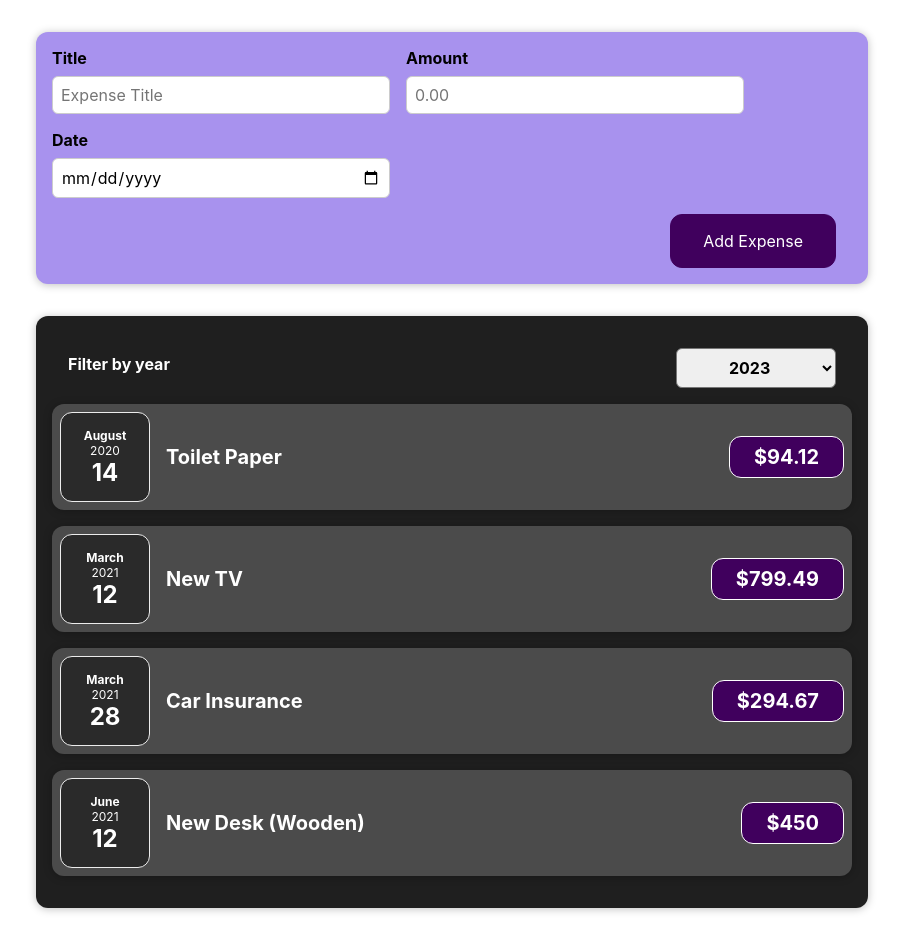
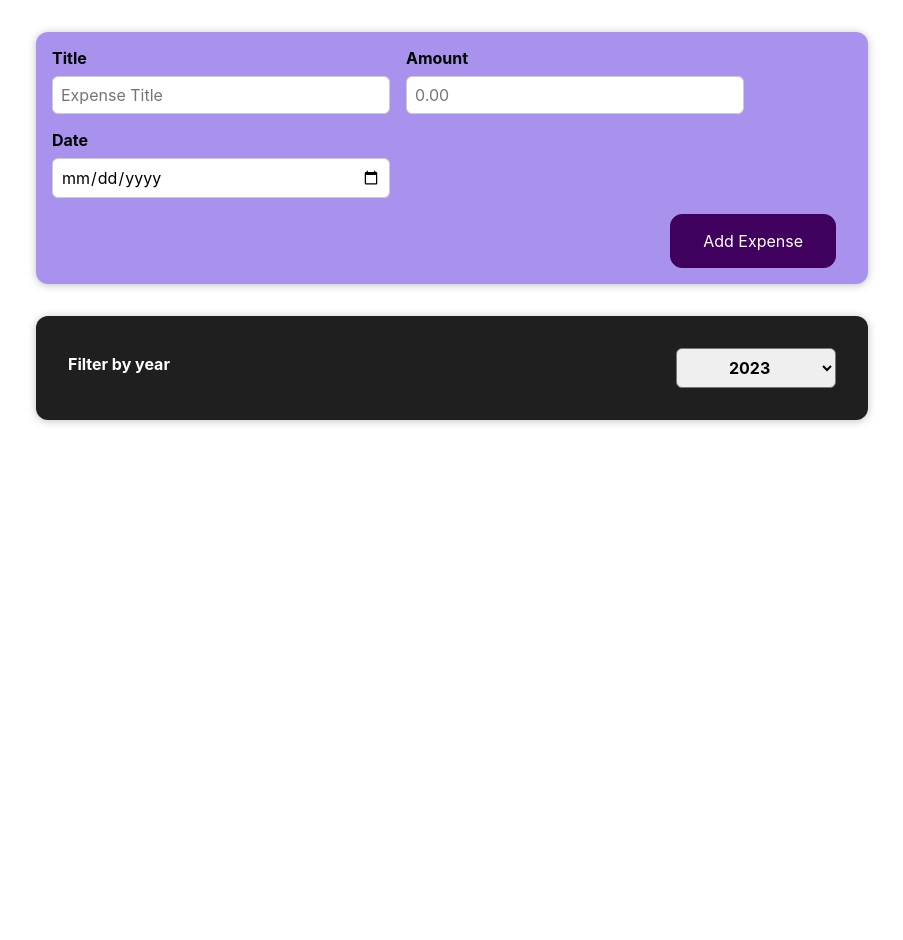
Before and after one commit to jonmico/expense-tracker, a React (Vite) app: page / in a window 1280 px wide. Shown: the whole page, without its empty margins (188-1091 px from the left). After the commit the page ends 800 px from the top, so only its background shows below. Built offline with nearby package versions, Linux system fonts and the light colour scheme.

Commit message:
Add in filter by year functionality.

```diff
--- a/src/components/Expenses/Expenses.jsx
+++ b/src/components/Expenses/Expenses.jsx
@@ -11,11 +11,18 @@ export default function Expenses({ expenses }) {
     setYear(filterYear);
   }
 
+  const filteredExpenses = expenses.filter(
+    ({ date }) => date.getFullYear().toString() === year
+  );
+
   return (
     <div>
       <Card className='expenses'>
         <ExpensesFilter filterYear={year} onYearChange={changeFilterYear} />
-        {expenses.map((expense) => (
+        {/* {filteredExpenses.map((expense) => (
+          <ExpenseItem key={expense.id} expenseItem={expense} />
+        ))} */}
+        {filteredExpenses.map((expense) => (
           <ExpenseItem key={expense.id} expenseItem={expense} />
         ))}
       </Card>
```
